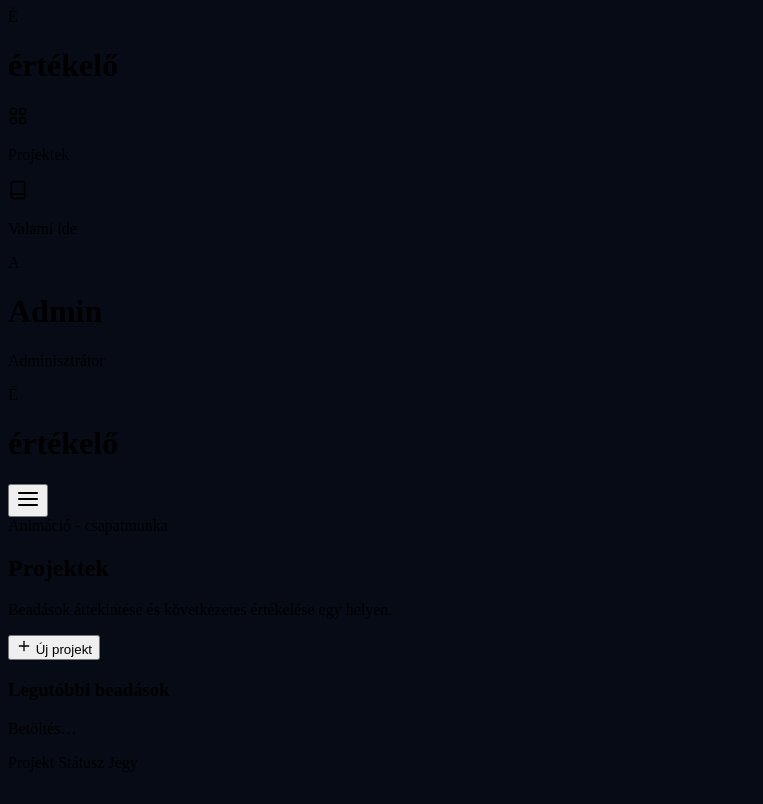
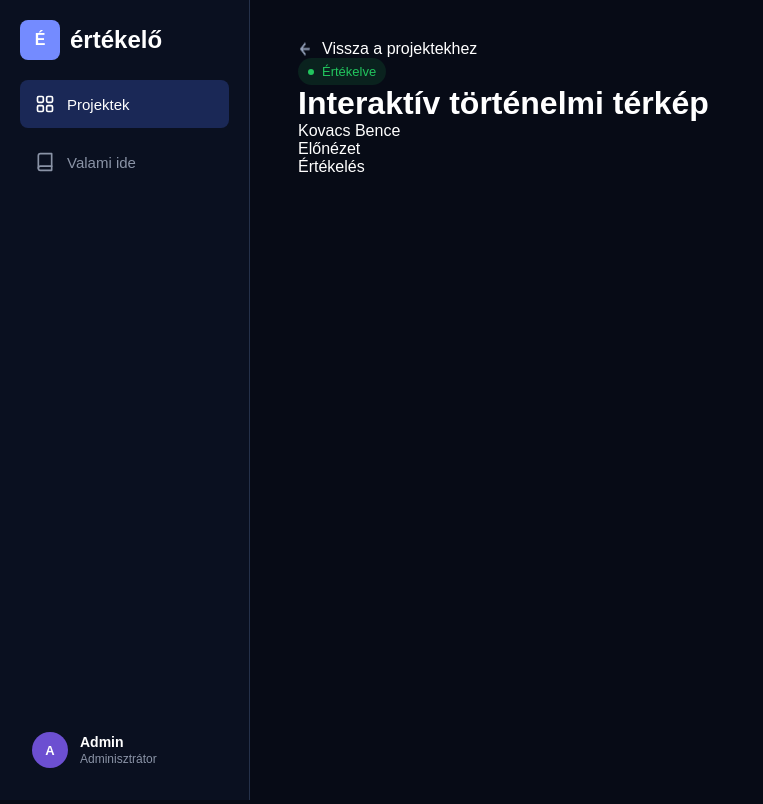
Before and after one commit to GMPBence/projekt-ertekelo, a website built with Vite: page project.html in a window 1280 px wide. Shown: the whole page, without its empty margins (0-763 px from the left). Built offline with nearby package versions, Linux system fonts and the light colour scheme.

Commit message:
Implement project page layout and styles; add navigation sidebar and back button

```diff
--- a/project.html
+++ b/project.html
@@ -1,14 +1,99 @@
 <!DOCTYPE html>
 <html lang="en">
+
 <head>
     <meta charset="UTF-8" />
     <link rel="icon" type="image/svg+xml" href="/favicon.svg" />
     <meta name="viewport" content="width=device-width, initial-scale=1.0" />
     <title>Document</title>
 </head>
-<body>
-        <iframe style="width: 100%; height: 100vh;" src="https://gmpbence.github.io/projekt-ertekelo/projects.html" frameborder="0"></iframe>
-     <script type="module" src="/src/js/main.js"></script>
 
+
+<body data-page="projects">
+    <div class="sidebar__overlay" id="sidebarOverlay"></div>
+    <div class="layout">
+        <div class="sidebar" id="sidebar">
+            <div class="sidebar__content">
+                <div class="sidebar__content__logo">
+                    <div class="logo">É</div>
+                    <h1>értékelő</h1>
+                </div>
+                <div class="sidebar__content__list">
+                    <div class="sidebar__content__list__item" id="sidebar__projects">
+                        <svg width="20" height="20" viewBox="0 0 24 24" fill="none" stroke="currentColor"
+                            stroke-width="2" stroke-linecap="round" stroke-linejoin="round">
+                            <rect x="3" y="3" width="7" height="7" rx="1.5" />
+                            <rect x="14" y="3" width="7" height="7" rx="1.5" />
+                            <rect x="3" y="14" width="7" height="7" rx="1.5" />
+                            <rect x="14" y="14" width="7" height="7" rx="1.5" />
+                        </svg>
+                        <p>Projektek</p>
+                    </div>
+                    <div class="sidebar__content__list__item" id="sidebar__something">
+                        <svg width="20" height="20" viewBox="0 0 24 24" fill="none" stroke="currentColor"
+                            stroke-width="2" stroke-linecap="round" stroke-linejoin="round">
+                            <path d="M4 19.5A2.5 2.5 0 0 1 6.5 17H20" />
+                            <path d="M6.5 2H20v20H6.5A2.5 2.5 0 0 1 4 19.5v-15A2.5 2.5 0 0 1 6.5 2Z" />
+                        </svg>
+                        <p>Valami ide</p>
+                    </div>
+                </div>
+            </div>
+            <div class="sidebar__content__footer">
+                <div class="avatar">A</div>
+                <div class="sidebar__content__footer__texts">
+                    <h1>Admin</h1>
+                    <p>Adminisztrátor</p>
+                </div>
+            </div>
+        </div>
+
+        <header class="mobile-topbar">
+            <div class="mobile-topbar__logo">
+                <div class="logo">É</div>
+                <h1>értékelő</h1>
+            </div>
+            <button class="mobile-topbar__toggle" id="menuToggle" aria-label="Menü megnyitása">
+                <svg width="24" height="24" viewBox="0 0 24 24" fill="none" stroke="currentColor" stroke-width="2"
+                    stroke-linecap="round">
+                    <line x1="3" y1="6" x2="21" y2="6" />
+                    <line x1="3" y1="12" x2="21" y2="12" />
+                    <line x1="3" y1="18" x2="21" y2="18" />
+                </svg>
+            </button>
+        </header>
+
+        <main class="content">
+            <div class="back"><img src="/arrow-left.png" alt="Arrow Left">
+                <p>Vissza a projektekhez</p>
+            </div>
+
+            <div>
+                <div>
+                    <div class="submissions__cell submissions__cell--status">
+                        <span class="badge badge--green">Értékelve</span>
+                    </div>
+                    <h1 id="project_name">Interaktív történelmi térkép</h1>
+                    <p>Kovacs Bence</p>
+                </div>
+                <div>
+                    <div>
+                        <p>Előnézet</p>
+                        <p>Értékelés</p>
+                    </div>
+                </div>
+            </div>
+
+
+        </main>
+    </div>
+
+    <script type="module" src="/src/js/projects.js"></script>
+    <script type="module" src="/src/js/project.js"></script>
+    <script type="module" src="/src/js/sidebar.js"></script>
+    <script type="module" src="/src/js/mobileMenu.js"></script>
+    <script type="module" src="/src/js/projectsOverview.js"></script>
 </body>
+
+
 </html>
--- /dev/null
+++ b/src/css/project.css
@@ -0,0 +1,9 @@
+.back{
+    display: flex;
+    gap: 10px;
+
+}
+
+.back p{
+
+}
--- /dev/null
+++ b/src/js/project.js
@@ -0,0 +1 @@
+import '../css/project.css'
```
Also changed, not shown: public/arrow-left.png (added), public/arrow-right.png (added).
